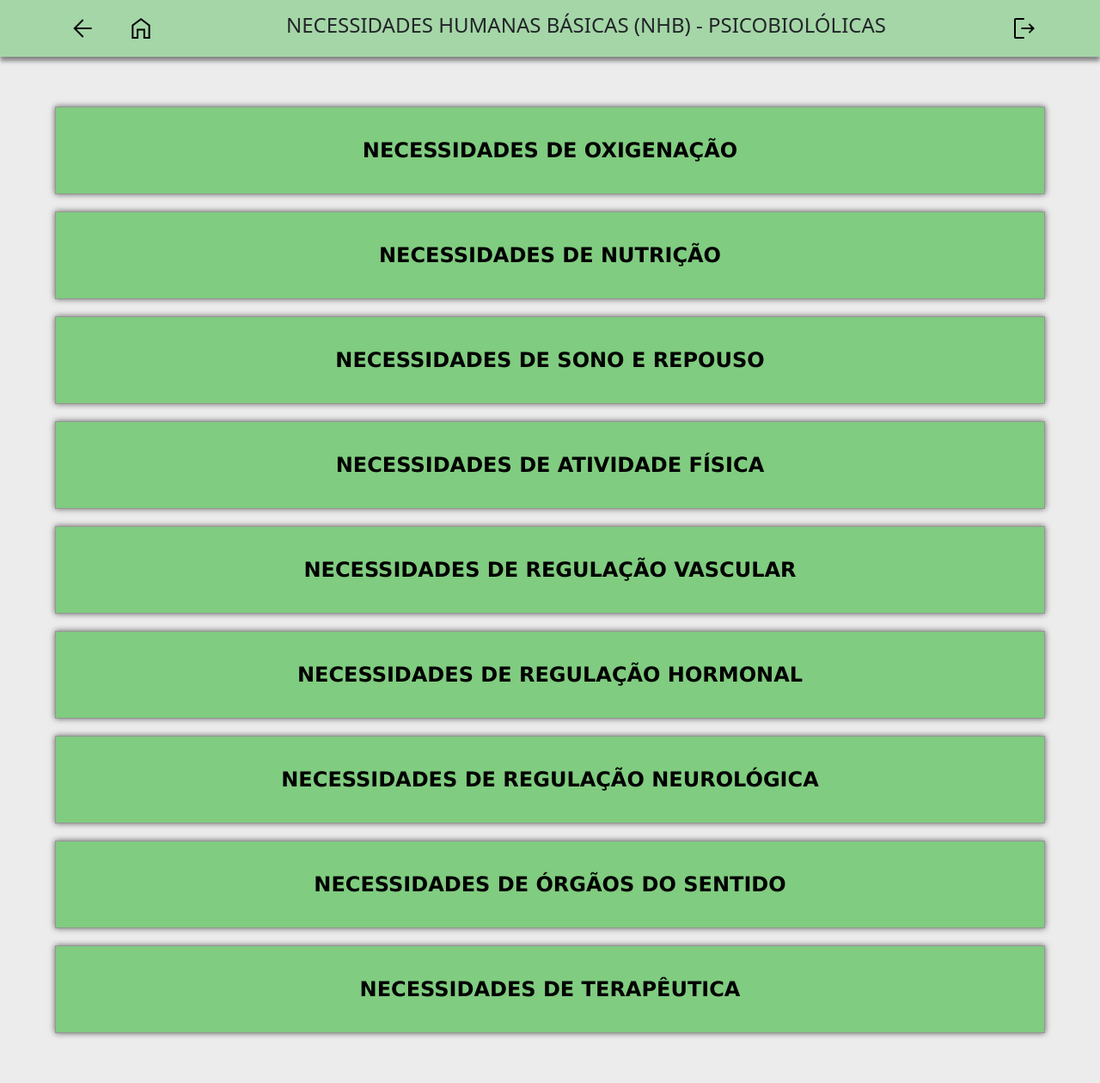
After one commit to wmgoncalves/Hasupport, a PHP site: page /pages/pagesNecessidades/pageNecessBiolog.html in a window 1280 px wide. The commit adds this page. Shown: the whole page at 86% size. Run offline with PHP 8.4, Linux system fonts and the light colour scheme.

Commit message:
criação de mais paginas para diagnostico de enfermagem

```diff
--- a/css/global.css
+++ b/css/global.css
@@ -34,6 +34,13 @@ body{
 .menu .nav-item{
     padding: 0px 5px;
     margin: 1px 5px;
+    display: flex;
+    align-items: center;
+    justify-content: center;
+
+}
+.menu .nav-item::marker{
+    font-size: 0rem;
 
 }
 .menu .navbar-nav a{
--- a/js/retornoDadosJaInformados.js
+++ b/js/retornoDadosJaInformados.js
@@ -9,5 +9,6 @@ function retornaSexoIdade(){
 
     circAbdomRetornoSexo.innerHTML = 'Masc';
     cintQuadrRetornoSexo.innerHTML = 'Masc';
+
 }
 retornaSexoIdade();
--- a/pages/pageRecomend.html
+++ b/pages/pageRecomend.html
@@ -122,7 +122,7 @@
                         intensidade, tom, duração e qualidade. Inicialmente identifica-se os focos da ausculta
                         cardíaca, apresentados na figura abaixo:</p>
                     </div>
-                    <img src="../assets/ausculta_cardíaca.jpeg" width="80%">
+                    <img src="../assets/ausculta_cardíaca.jpeg" width="60%">
                     <div class="text-style-pure2">
                       <p>1°) Foco Aórtico: 2o espaço intercostal direito junto ao esterno;
                         <br>2o) Foco Pulmonar: 2o espaço intercostal esquerdo junto ao esterno;
@@ -200,8 +200,8 @@
                         serão apresentadas duas tabelas, uma com as dimensões do manguito de acordo com a
                         circunferência do braço e a outra com os fatores de correção para os valores da pressão arterial</p>
                     </div>
-                    <img src="../assets/quadro1.png" width="80%"><br><br>
-                    <img src="../assets/quadro2.png" width="90%">
+                    <img src="../assets/quadro1.png" width="70%"><br><br>
+                    <img src="../assets/quadro2.png" width="70%">
                     <div class="text-style-pure2">
                       <h6 class="sub-title">Preparo do(a) usuário(a) para a medida da pressão arterial e orientações inicais:</h6>
                       <p>- Explicar o procedimento para o(a) usuário(a) e orientar que não converse durante a
--- /dev/null
+++ b/pages/pagesNecessidades/pageNecessBiolog.html
@@ -0,0 +1,82 @@
+<!DOCTYPE html>
+<html lang="pt-br">
+<head>
+  <meta charset="UTF-8">
+  <meta http-equiv="X-UA-Compatible" content="IE=edge">
+  <meta name="viewport" content="width=device-width, initial-scale=1.0">
+  <link rel="stylesheet" href="../../css/bootstrap-css/bootstrap.css">
+  <link rel="stylesheet" href="../../css/global.css">
+  <title>Ha Assist</title>
+</head>
+<body>
+  <div class="fundo1">
+    <div class="menu">
+      <nav class="navbar navbar-expand-lg">
+        <div class="container-fluid">
+          <button class="navbar-toggler" type="button" data-bs-toggle="collapse" data-bs-target="#navbarNav"
+            aria-controls="navbarNav" aria-expanded="false" aria-label="Toggle navigation">
+            <span class="navbar-toggler-icon"></span>
+          </button>
+          <div class="collapse navbar-collapse" id="navbarNav">
+            <div>
+              <ul class="navbar-nav">
+                <li class="nav-item">
+                  <a class="nav-link" href="../pageDiagnosEnf.html">
+                    <img class="icons-menu" src="../../assets/icons/arrow_back_icon.svg">
+                  </a>
+                </li>
+                <li class="nav-item">
+                  <a class="nav-link" aria-current="page" href="../menu1.html">
+                    <img class="icons-menu" src="../../assets/icons/home_icon.svg">
+                  </a>
+                </li>
+            </div>
+            <div>
+              <h4>NECESSIDADES HUMANAS BÁSICAS (NHB) - PSICOBIOLÓLICAS</h4>
+            </div>
+            <div>
+              <li class="nav-item">
+                <a class="nav-link disabled" href="#">
+                  <img class="icons-menu" src="../../assets/icons/logout_icon.svg">
+                </a>
+              </li>
+            </div>
+            </ul>
+          </div>
+        </div>
+      </nav>
+    </div>
+    <div>
+      <div class="fundo-botao">
+        <a href="#" class="botao-padrao">
+            <button>NECESSIDADES DE OXIGENAÇÃO</button>
+        </a>
+        <a href="#" class="botao-padrao">
+            <button>NECESSIDADES DE NUTRIÇÃO</button>
+        </a>
+        <a href="#" class="botao-padrao">
+            <button>NECESSIDADES DE SONO E REPOUSO</button>
+        </a>
+        <a href="#" class="botao-padrao">
+            <button>NECESSIDADES DE ATIVIDADE FÍSICA</button>
+        </a>
+        <a href="#" class="botao-padrao">
+            <button>NECESSIDADES DE REGULAÇÃO VASCULAR</button>
+        </a>
+        <a href="#" class="botao-padrao">
+            <button>NECESSIDADES DE REGULAÇÃO HORMONAL</button>
+        </a>
+        <a href="#" class="botao-padrao">
+            <button>NECESSIDADES DE REGULAÇÃO NEUROLÓGICA</button>
+        </a>
+        <a href="#" class="botao-padrao">
+            <button>NECESSIDADES DE ÓRGÃOS DO SENTIDO</button>
+        </a>
+        <a href="#" class="botao-padrao">
+            <button>NECESSIDADES DE TERAPÊUTICA</button>
+        </a>
+    </div>
+  </div>
+  <script src="../../js/bootstrap-js/bootstrap.js"></script>
+</body>
+</html>
```
Also changed, not shown: css/displayNone.css (+8 -0 lines), js/insertDadosStorage.js (+49 -16 lines), pages/pageAvaClinic.html (+14 -1 lines), pages/pageDiagnosEnf.html (+15 -3 lines), pages/pagesNecessidades/pageNecessEspir.html (added, +58 -0 lines), pages/pagesNecessidades/pageNecessSocia.html (added, +64 -0 lines), js/dadosClinicos.js (added).
